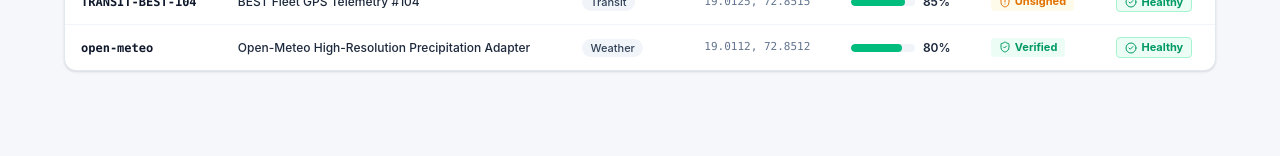
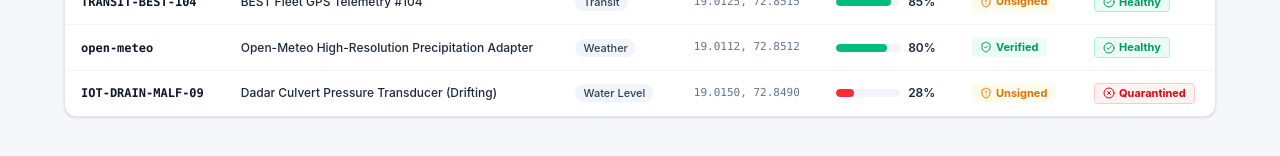
Before and after one commit to saik-99/rgit, a React (Vite) app in the folder frontend/: page /sensors in a window 1280 px wide. Shown: the part 456-612 px from the top of the page. Built offline with nearby package versions, Linux system fonts and the light colour scheme; no server answers.

Commit message:
fix(sources): add quarantined sensor sample in mock and seed sources

```diff
--- a/frontend/src/api.ts
+++ b/frontend/src/api.ts
@@ -176,6 +176,18 @@ export const MOCK_SOURCES: SourceItem[] = [
     trust_score: 0.80,
     is_flagged: false,
     signature_status: 'verified',
+    last_seen: new Date().toISOString(),
+  },
+  {
+    id: 6,
+    device_id: 'IOT-DRAIN-MALF-09',
+    source_type: 'water_level',
+    name: 'Dadar Culvert Pressure Transducer (Drifting)',
+    lat: 19.0150,
+    lon: 72.8490,
+    trust_score: 0.28,
+    is_flagged: true,
+    signature_status: 'unverified',
     last_seen: new Date().toISOString(),
   },
 ]
```
Also changed, not shown: 1 other file (tests, documents, lock files or other folders).
